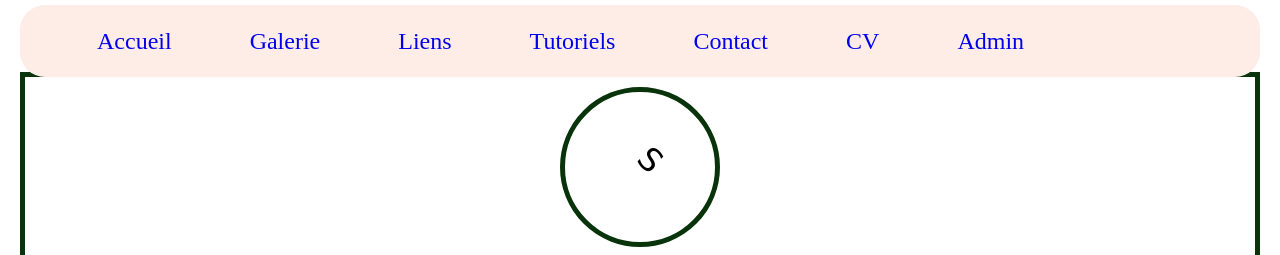
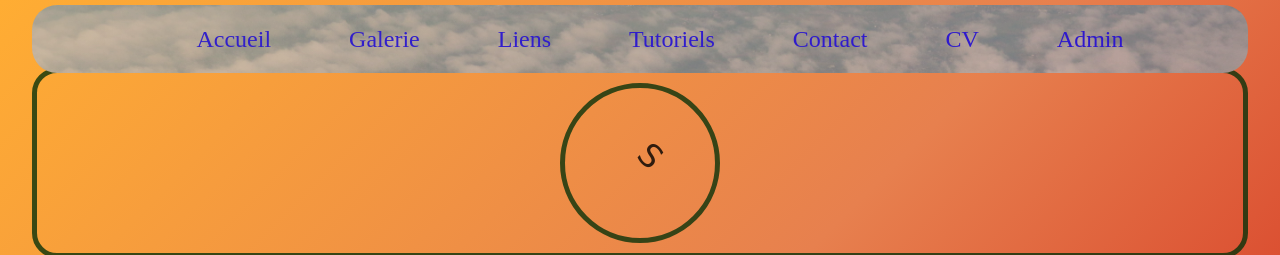
Before and after one commit to SashaKlash/SashaKlash.github.io, a PHP site: page / in a window 1280 px wide. Shown: the top 255 px of the page. Run offline with PHP 8.4, Linux system fonts and the light colour scheme; a stand-in replaces the project's code that opens the database connection.

Commit message:
J'ai oublié de pusher depuis un moment

```diff
--- a/portefolio-construction/css/style.css
+++ b/portefolio-construction/css/style.css
@@ -1,37 +1,42 @@
-
-
 body{
-    background-image: url("../images/panneauxTagCentreBruxelles.JPG");
-    background: cover;
-    opacity: 1;
+    /* background-image: url("../images/centraleHydrolique_1904x1192.JPG"); */
+    background-image:linear-gradient(135deg, #ffad33ff, #e7804eff, #cd1610ff);
+    background-color: #B1A09B;
+    background-size: cover;
+    background-repeat: no-repeat;
+    width: 95%;
+    opacity: 0.8;
     margin: 0 auto;
     padding: 0 auto;
-    display: grid;
-    width: auto;
+    display:grid;
+    position:relative;
+    height:auto;
+    box-sizing: border-box;
 }
 
-/* Barre de navigatiaon */
+/* Barre de navigation */
 
 nav#menu{
-    background-color: #FEECE6;
+    background-image:url(../images/20210811_IMG_0683\(2\).JPG);
     background-repeat: no-repeat;
+    background-size: cover;
     width:auto;
     text-align: center;
-    height: 4.5em;
+    height: minmax(5em,  auto);
     align-items: center;
-    display: flex;
+    justify-content: center;
+    display: grid;
     position: sticky;
     top: 5px;
-
-    margin: 0 20px auto;
+    z-index: 100;
+    margin: 0 auto;
     box-sizing: border-box;
-    overflow: hidden;
+    overflow:hidden;
     border-radius: 25px;
-    overflow: visible;
 }
 
 #menu ul{
-    color: #C4FDFB;
+    color: #0e6966;
     list-style-type: none;
 }
 
@@ -43,23 +48,48 @@ nav#menu{
 
 #menu ul li:hover{
     background-color: #FAD7C4;
+    opacity:0.5;
 }
 
 #menu ul li a{
     text-decoration: none;
     padding: 0 5px;
     font-size: 1.5em;
+    line-height: 1.5em;
 }
 
 #menu ul li a:visited{
-    color: #66B7AD;
+    color: #07423b;
+}
+
+#menu ul li a:active{
+    color:#d64a1f;
 }
 
 /* Apparence générale */
 
 #logoTypo{
     font-size:2em;
-    font-family:cursive, sans-serif;
+    font-family: cursive,sans-serif;
+}
+
+.cartouche{
+    width:auto;
+    height: minmax(30vh, auto);
+    border: solid 5px #09330a;
+    padding: 5px;
+    margin: 0 0px auto;
+    display: grid;
+    position:sticky;
+    top:minmax(5em, auto);
+    border-radius:25px;
+    transition: width 5s;
+}
+div.cartouche:hover{
+    width:50%;
+    justify-content: center;
+    margin: auto;
+    transition-timing-function:ease;
 }
 
 footer{
@@ -72,29 +102,22 @@ footer p{
     text-align: center;
 }
 
-h1{
-    color: #269e2a;
+div.hero-text h1{
+    color: rgba(107, 10, 6, 0.856);
+    font-size:3em;
+    text-shadow: -2px 0 black, 0 2px black, 2px 0 black, 0 -2px black;
 }
 
 /* Page "home.php" */
 
-.cartouche{
-    width:auto;
-    height: minmax(30vh, auto);
-    border: solid 5px #09330a;
-    padding: 5px;
-    margin: 5px auto;
-    display: grid;
-    margin: 0 20px 0 20px;
-}
-
 .align-items-center{
-    align-items:center
+    align-items:center;
 }
 
 .justify-content-center{
     justify-content:center;
 }
+
 
 .cercle{
     width:150px;
@@ -108,8 +131,33 @@ h1{
 }
 
 #logoTypo{
-    transform: rotate(45deg);
-    position: absolute;
+    transform:rotate(45deg);
+    position:absolute;
     top:20px;
     left:75px;
 }
+
+/* Page "liens.php" */
+
+main.liens{
+    background-image:linear-gradient(135deg, #ffad33ff, #e7804eff, #cd1610ff, #fdd422ff, #ff8e37ff, #654b1eff);
+}
+
+/* Page "home.php" */
+
+.hero-image{
+    background: url(../images/gareDeBudaBruxelles.JPG) no-repeat center;
+    background-size:cover;
+    height: 500px;
+    position:relative;
+    border-radius:25px;
+}
+
+.hero-text{
+    text-align:center;
+    position:absolute;
+    top:50%;
+    left:50%;
+    transform:translate(-50%, -50%);
+    color:white;
+}
--- a/portefolio-construction/import/home.php
+++ b/portefolio-construction/import/home.php
@@ -12,6 +12,14 @@
         include "header.php";
     ?>
 
+    <div class="hero-image">
+        <div class="hero-text">
+            <h1 id="bonjour">Bonjour !</h1>
+            <h1 id="welcome">Welcome</h1>
+            <h3 id="iam">J'apprends le web developpement.</h3>
+        </div>
+    </div>
+
     <?php
         include_once "footer.php"
     ?>
```
Also changed, not shown: portefolio-construction/css/palette.scss (added, +52 -0 lines), portefolio-construction/import/liens.php (+15 -0 lines), portefolio-construction/import/tutoriels.php (+8 -0 lines).
